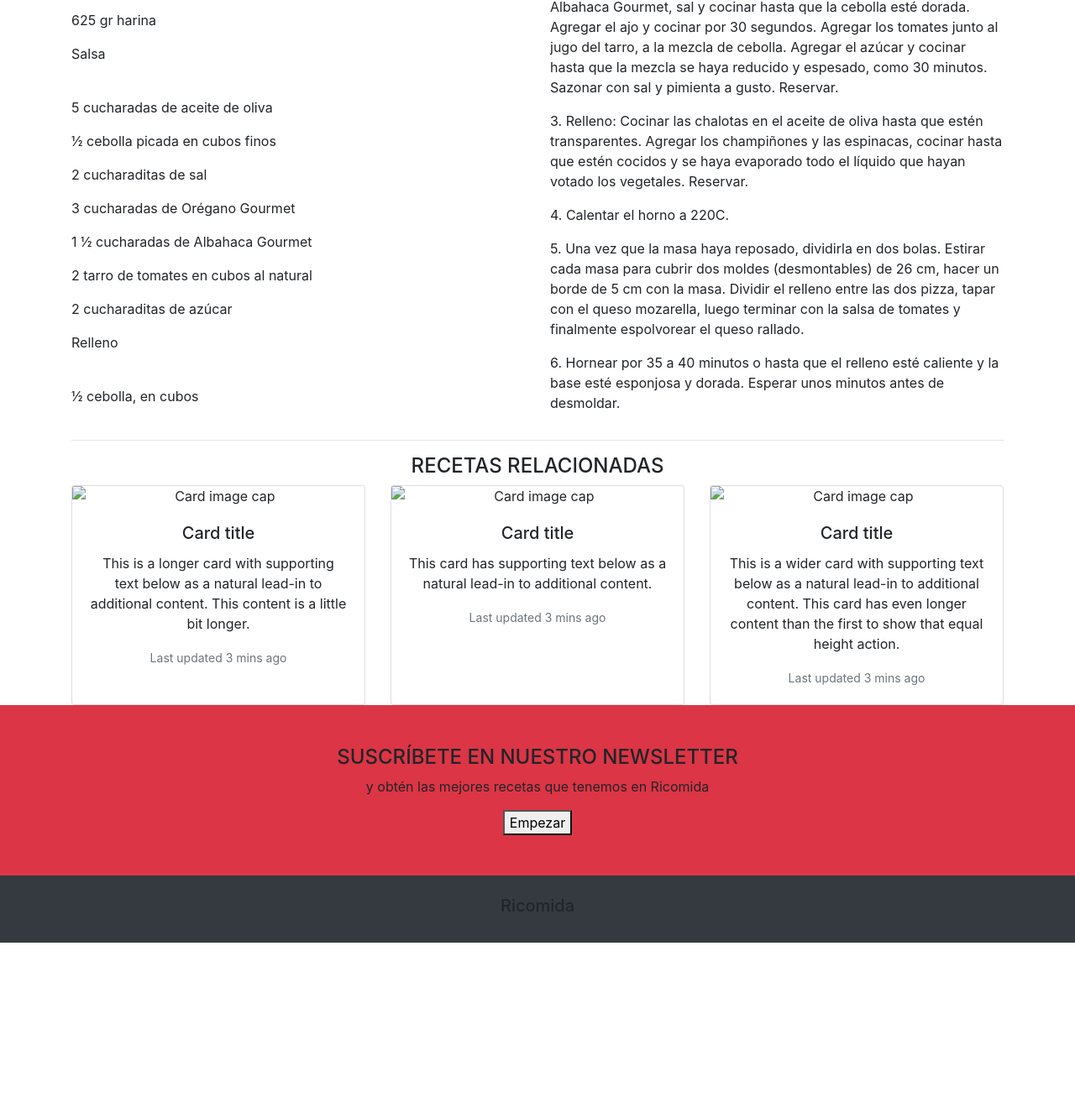
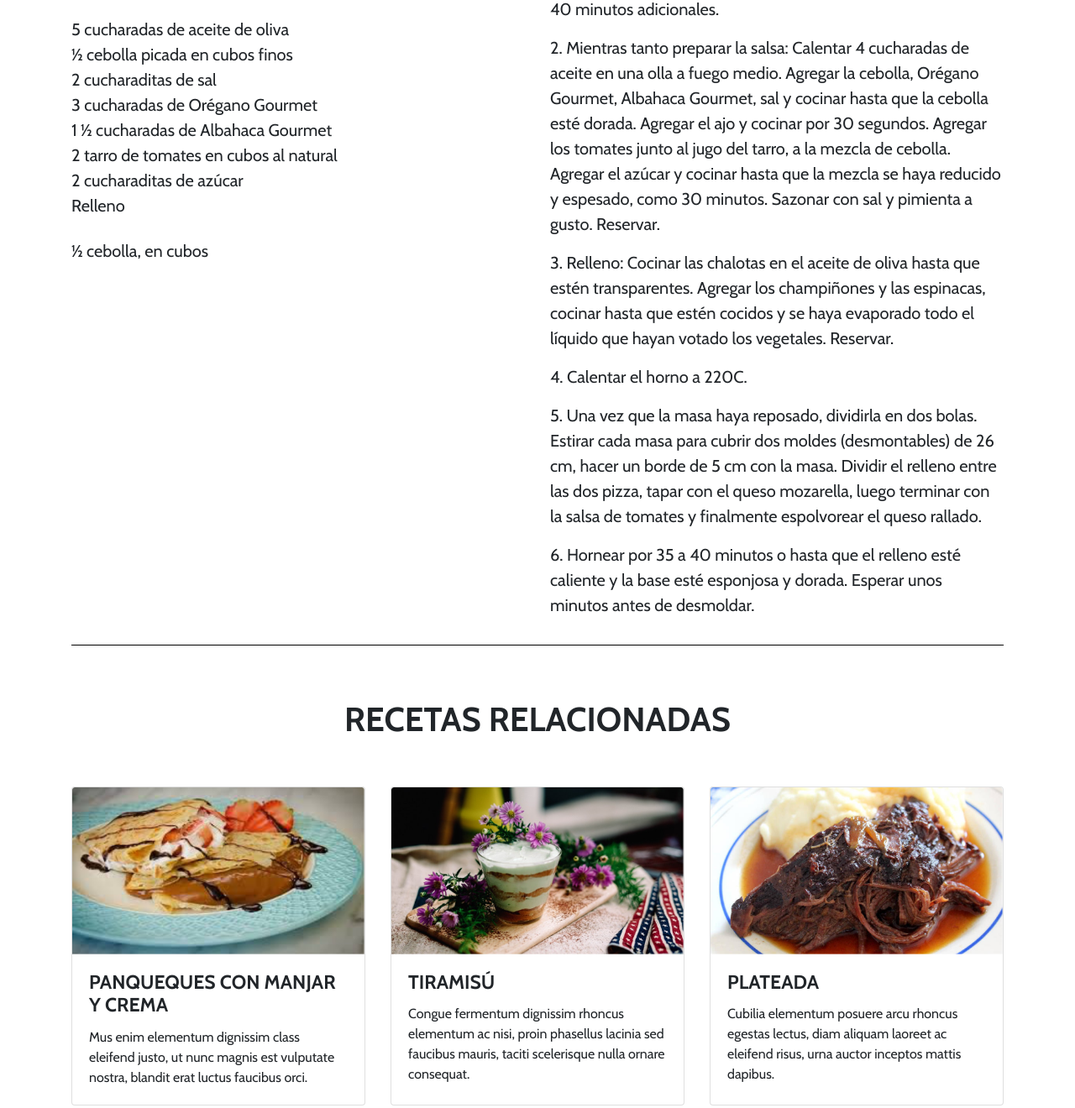
Before and after one commit to nico-ras/ricomida, a plain HTML site: page desafioRicomida/index.html in a window 1280 px wide. Shown: the part 1135-2455 px from the top of the page at 84% size. Before the commit the page ends 2258 px from the top, so only its background shows below. Drawn offline with nearby package versions, Linux system fonts and the light colour scheme.

Commit message:
bootstrap & css details

```diff
--- a/desafioRicomida/assets/css/style.css
+++ b/desafioRicomida/assets/css/style.css
@@ -1,4 +1,11 @@
+body {
+    font-family: 'Cabin', sans-serif;
+    font-weight: 400;
+}
 
+.navbar {
+    height: 60px;
+}
 
 .carousel img {
     height: 170px;
@@ -15,3 +22,81 @@
     width: 10px;
     border-radius: 50%;
 }
+
+.newsletterSect {
+    height: 30em;
+
+}
+
+.ingDiv p {
+    margin-bottom: 0;
+    font-size: 20px;
+}
+
+.prepDiv p {
+    font-size: 20px;
+}
+
+.navbar-brand {
+    font-family: 'Lobster', cursive;
+    font-weight: 400;
+    font-size: 37px;
+}
+
+.navbar-nav {
+    font-size: 16px;
+
+}
+
+h1 , h4 {
+    font-weight: bold;
+    font-size: 40px;
+}
+
+.titleDiv p {
+    font-weight: bold;
+    font-size: 20px;
+}
+
+hr {
+    height: 0px;
+    border: none;
+    border-top: 1px solid black;
+}
+
+h5 {
+    font-weight: bold;
+    font-size: 23px;
+}
+
+.card-body p {
+    font-weight: 400;
+    font-size: 16px;
+}
+
+.newsletterSect div h4 {
+    color: white;
+}
+
+.newsletterSect span {
+    font-family: 'Lobster', cursive;
+    font-weight: 400;
+    font-size: 30px;
+}
+
+.newsletterSect p {
+    font-size: 20px;
+    color: white;
+    background-color: #DC3545;
+}
+
+footer {
+    background-color: #373A3C;;
+}
+
+footer h5 {
+    font-family: 'Lobster', cursive;
+    font-weight: 400;
+    font-size: 37px;
+    color: white;
+}
--- a/desafioRicomida/index.html
+++ b/desafioRicomida/index.html
@@ -7,6 +7,9 @@
   <meta name="viewport" content="width=device-width, initial-scale=1.0">
   <title>Ricomida</title>
 
+  <link rel="preconnect" href="https://fonts.googleapis.com">
+  <link rel="preconnect" href="https://fonts.gstatic.com" crossorigin>
+  <link href="https://fonts.googleapis.com/css2?family=Cabin:wght@400;700&family=Lobster&display=swap" rel="stylesheet">
   <link rel="stylesheet" href="https://cdn.jsdelivr.net/npm/bootstrap@4.6.1/dist/css/bootstrap.min.css"
     integrity="sha384-zCbKRCUGaJDkqS1kPbPd7TveP5iyJE0EjAuZQTgFLD2ylzuqKfdKlfG/eSrtxUkn" crossorigin="anonymous">
   <link rel="stylesheet" href="assets/css/style.css">
@@ -16,8 +19,8 @@
 
 <body>
 
-  <nav class="navbar navbar-expand-lg navbar-light bg-light">
-    <a class="navbar-brand" href="#">Ricomida</a>
+  <nav class="navbar navbar-expand-lg navbar-dark pl-md-4" style="background-color: #373A3C;">
+    <a class="navbar-brand ml-3 ml-md-5 pt-0" href="#">Ricomida</a>
     <button class="navbar-toggler" type="button" data-toggle="collapse" data-target="#navbarNavAltMarkup"
       aria-controls="navbarNavAltMarkup" aria-expanded="false" aria-label="Toggle navigation">
       <span class="navbar-toggler-icon"></span>
@@ -25,24 +28,24 @@
     <div class="collapse navbar-collapse" id="navbarNavAltMarkup">
       <div class="navbar-nav ml-auto pr-5 mr-5">
         <a class="nav-link active" href="#">Home <span class="sr-only">(current)</span></a>
-        <a class="nav-link" href="#">Features</a>
-        <a class="nav-link" href="#">Pricing</a>
-        <a class="nav-link disabled">Disabled</a>
+        <a class="nav-link active" href="#">Features</a>
+        <a class="nav-link active" href="#">Pricing</a>
+        <a class="nav-link active">Disabled</a>
       </div>
     </div>
   </nav>
 
   <header class="container d-block py-3">
-    <div class="row mx-1">
-      <div class="col-md-6">
+    <div class="row mx-1 align-items-end">
+      <div class="col-md-6 pb-md-5 pb-lg-0">
         <img class="w-100" src="assets/img/principal.jpg" alt="Pizza">
       </div>
 
-      <div class="col-md-6 pt-lg-5 ">
+      <div class="titleDiv col-md-6 pb-4 align-items-end">
         <h1 class="pt-0 pt-xl-5">PIZZA AL ESTILO <br> CHICAGO CON <br> ESPINACAS Y <br> CHAMPIÑONES</h1>
         <hr>
         <p>110 MIN / 6 A 8 PORCIONES</p>
-        <button type="button">Enviar por correo</button> <button type="button">Añadir a favoritos</button>
+        <button type="button" class="btn btn btn-outline-dark">Enviar por correo</button> <button type="button" class="btn btn-outline-dark">Añadir a favoritos</button>
       </div>
     </div>
 
@@ -97,7 +100,7 @@
   <section>
     <div class="container">
       <div class="row">
-        <div class="col-6">
+        <div class="ingDiv col-12 col-md-6">
           <h3>INGREDIENTES</h3>
 
           <p>Masa</p>
@@ -127,7 +130,7 @@
 
 
         </div>
-        <div class="col-6">
+        <div class="prepDiv col-12 col-md-6">
           <h3>PREPARACIÓN </h3>
 
           <p>1. Para la masa, disolver la levadura y el azúcar en agua tibia en un bol grande. Dejar reposar 2 minutos. Agregar el aceite, la harina de maíz, sal y 400gr de harina. Mezclar bien. Amasar y agregar el resto de harina, la cantidad necesaria para tener una masa blanda. Poner en el mesón y amasar por 5 minutos o hasta tener una masa lisa y elástica (agregar harina en el mesón a medida que se va amasando para que la masa no se pegue) . Poner la masa en un bol aceitado, tapar con un paño de cocina limpio y dejar reposar hasta que la masa duplique su volumen (leudar). Golpear la masa para que baje y luego dejar leudar por 40 minutos adicionales.  </p>
@@ -151,44 +154,48 @@
     </div>
   </section>
 
-  <section class="container text-center">
+  <section class="container text-center py-5">
 
-    <h4>RECETAS RELACIONADAS</h4>
+    <h4>RECETAS <br class="d-md-none"> RELACIONADAS</h4>
 
-    <div class="card-deck">
+    <div class="card-deck py-5">
       <div class="card">
-        <img class="card-img-top" src="..." alt="Card image cap">
-        <div class="card-body">
-          <h5 class="card-title">Card title</h5>
-          <p class="card-text">This is a longer card with supporting text below as a natural lead-in to additional content. This content is a little bit longer.</p>
-          <p class="card-text"><small class="text-muted">Last updated 3 mins ago</small></p>
+        <img class="card-img-top" src="assets/img/recipe-card-1.png" alt="Card image cap">
+        <div class="card-body text-left">
+          <h5 class="card-title">PANQUEQUES CON MANJAR Y CREMA</h5>
+          <p class="card-text">Mus enim elementum dignissim class eleifend justo, ut nunc magnis est vulputate nostra, blandit erat luctus faucibus orci.</p>
+
         </div>
       </div>
       <div class="card">
-        <img class="card-img-top" src="..." alt="Card image cap">
-        <div class="card-body">
-          <h5 class="card-title">Card title</h5>
-          <p class="card-text">This card has supporting text below as a natural lead-in to additional content.</p>
-          <p class="card-text"><small class="text-muted">Last updated 3 mins ago</small></p>
+        <img class="card-img-top" src="assets/img/recipe-card-2.png" alt="Card image cap">
+        <div class="card-body text-left">
+          <h5 class="card-title">TIRAMISÚ</h5>
+          <p class="card-text">Congue fermentum dignissim rhoncus elementum ac nisi, proin phasellus lacinia sed faucibus mauris, taciti scelerisque nulla ornare consequat.</p>
+
         </div>
       </div>
       <div class="card">
-        <img class="card-img-top" src="..." alt="Card image cap">
-        <div class="card-body">
-          <h5 class="card-title">Card title</h5>
-          <p class="card-text">This is a wider card with supporting text below as a natural lead-in to additional content. This card has even longer content than the first to show that equal height action.</p>
-          <p class="card-text"><small class="text-muted">Last updated 3 mins ago</small></p>
+        <img class="card-img-top" src="assets/img/recipe-card-3.png" alt="Card image cap">
+        <div class="card-body text-left">
+          <h5 class="card-title">PLATEADA</h5>
+          <p class="card-text">Cubilia elementum posuere arcu rhoncus egestas lectus, diam aliquam laoreet ac eleifend risus, urna auctor inceptos mattis dapibus.</p>
+
         </div>
       </div>
     </div>
   </section>
 
-  <section class="text-center py-5 bg-danger">
-    <h4>SUSCRÍBETE EN NUESTRO NEWSLETTER</h4>
+  <section class="newsletterSect container bg-danger row align-items-center ml-0 mr-0">
+
+    <div class="col text-center">
+      <h4>SUSCRÍBETE EN NUESTRO NEWSLETTER</h4>
 
     <p>y obtén las mejores recetas que tenemos en <span>Ricomida</span></p>
 
-    <button>Empezar</button>
+    <button class="btn btn btn-outline-light" style="width: 15em;">Empezar</button>
+    </div>
+
   </section>
 
   <footer class="text-center py-4 bg-dark">
```
